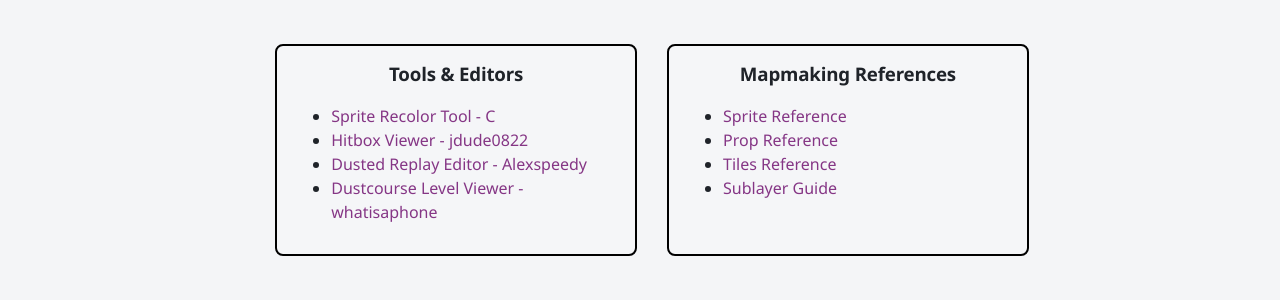
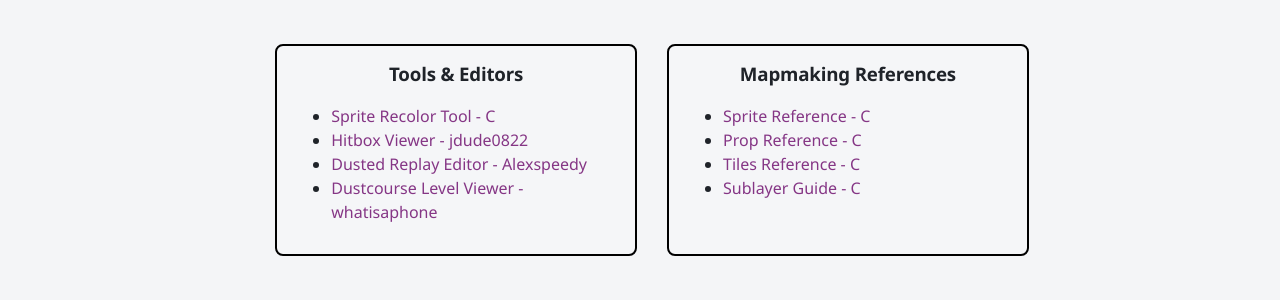
Before and after one commit to milesmccray/DustStuff, a Jekyll site: the page built from resources.md, in a window 1280 px wide. Shown: the part 401-701 px from the top of the page. Built offline with Jekyll 4.4.1, drawn with Linux system fonts in a browser that asks for light colours.

Commit message:
Small Fix

```diff
--- a/assets/css/styles.css
+++ b/assets/css/styles.css
@@ -109,7 +109,7 @@ code {
   padding: 2px 6px;
   border-radius: 4px;
   font-family: Consolas, Monaco, monospace;
-  color: #9e4545;
+  color: #b64444;
 }
 
 pre {
--- a/resources.md
+++ b/resources.md
@@ -39,10 +39,10 @@ body_class: resources-page
 <div class="resource-card" markdown="1">
 
 ### Mapmaking References
-- [Sprite Reference](https://github.com/cmann1/PropUtils/tree/master/files/sprite_reference)
-- [Prop Reference](https://github.com/cmann1/PropUtils/tree/master/files/prop_reference)
-- [Tiles Reference](https://github.com/cmann1/PropUtils/tree/master/files/tiles_reference)
-- [Sublayer Guide](https://pastebin.com/Ua5gfDYU)
+- [Sprite Reference - C](https://github.com/cmann1/PropUtils/tree/master/files/sprite_reference)
+- [Prop Reference - C](https://github.com/cmann1/PropUtils/tree/master/files/prop_reference)
+- [Tiles Reference - C](https://github.com/cmann1/PropUtils/tree/master/files/tiles_reference)
+- [Sublayer Guide - C](https://pastebin.com/Ua5gfDYU)
 
 </div>
 
```
